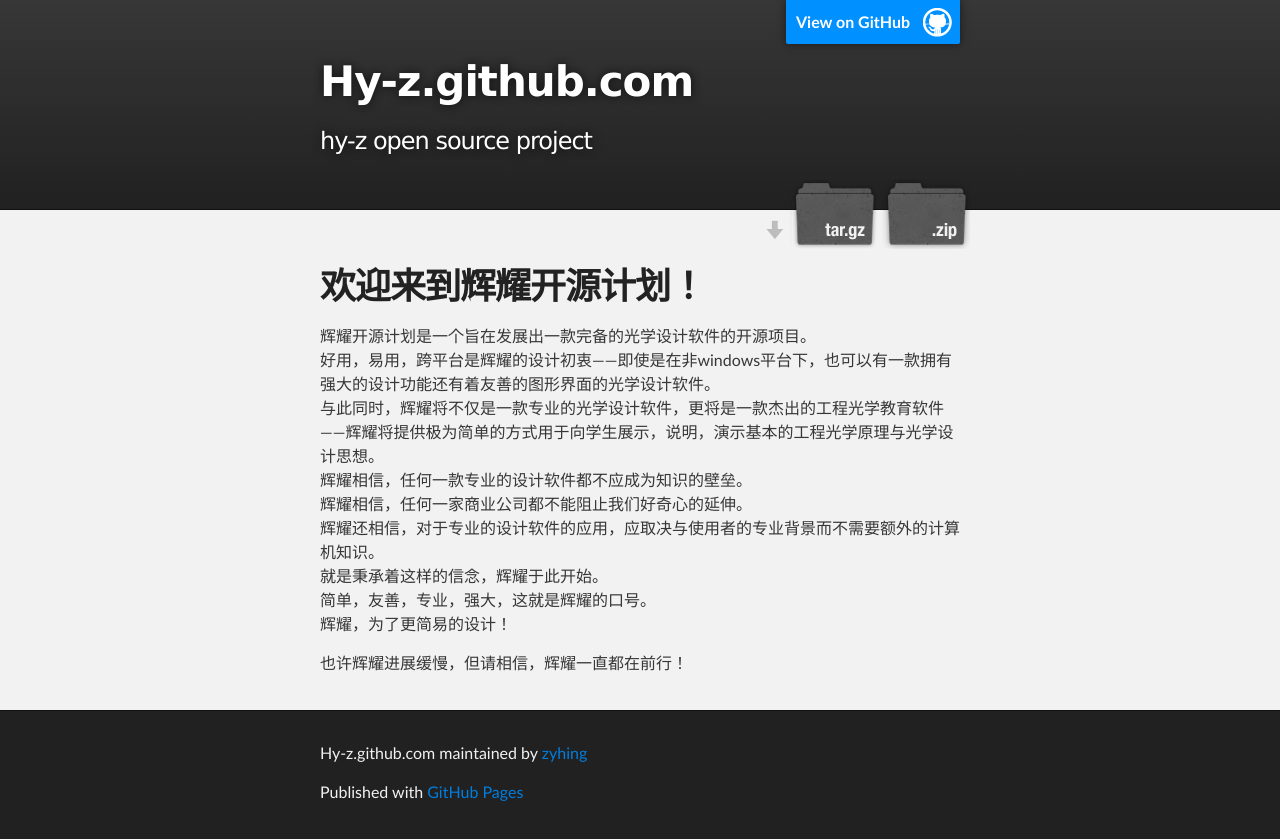
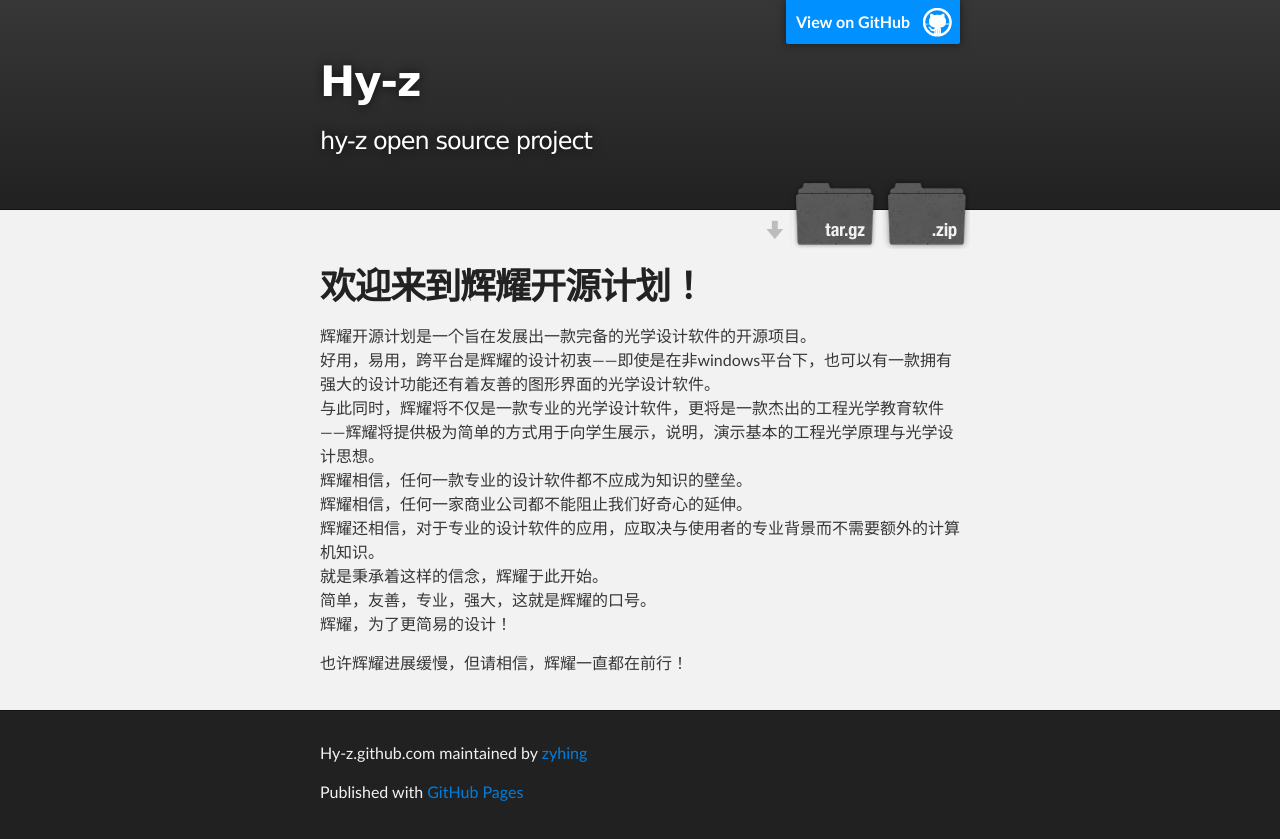
Before and after one commit to zyhing/hy-z, a plain HTML site: page index.html in a window 1280 px wide. Drawn offline with Linux system fonts and the light colour scheme.

Commit message:
Update index.html
chang index.html

```diff
--- a/index.html
+++ b/index.html
@@ -4,11 +4,11 @@
   <head>
     <meta charset='utf-8' />
     <meta http-equiv="X-UA-Compatible" content="chrome=1" />
-    <meta name="description" content="Hy-z.github.com : hy-z open source project" />
+    <meta name="description" content="Hy-z : hy-z open source project" />
 
     <link rel="stylesheet" type="text/css" media="screen" href="stylesheets/stylesheet.css">
 
-    <title>Hy-z.github.com</title>
+    <title>Hy-z</title>
   </head>
 
   <body>
@@ -16,14 +16,14 @@
     <!-- HEADER -->
     <div id="header_wrap" class="outer">
         <header class="inner">
-          <a id="forkme_banner" href="https://github.com/zyhing/hy-z.github.com">View on GitHub</a>
+          <a id="forkme_banner" href="https://github.com/zyhing/hy-z">View on GitHub</a>
 
-          <h1 id="project_title">Hy-z.github.com</h1>
+          <h1 id="project_title">Hy-z</h1>
           <h2 id="project_tagline">hy-z open source project</h2>
 
             <section id="downloads">
-              <a class="zip_download_link" href="https://github.com/zyhing/hy-z.github.com/zipball/master">Download this project as a .zip file</a>
-              <a class="tar_download_link" href="https://github.com/zyhing/hy-z.github.com/tarball/master">Download this project as a tar.gz file</a>
+              <a class="zip_download_link" href="https://github.com/zyhing/hy-z/zipball/master">Download this project as a .zip file</a>
+              <a class="tar_download_link" href="https://github.com/zyhing/hy-z/tarball/master">Download this project as a tar.gz file</a>
             </section>
         </header>
     </div>
```
